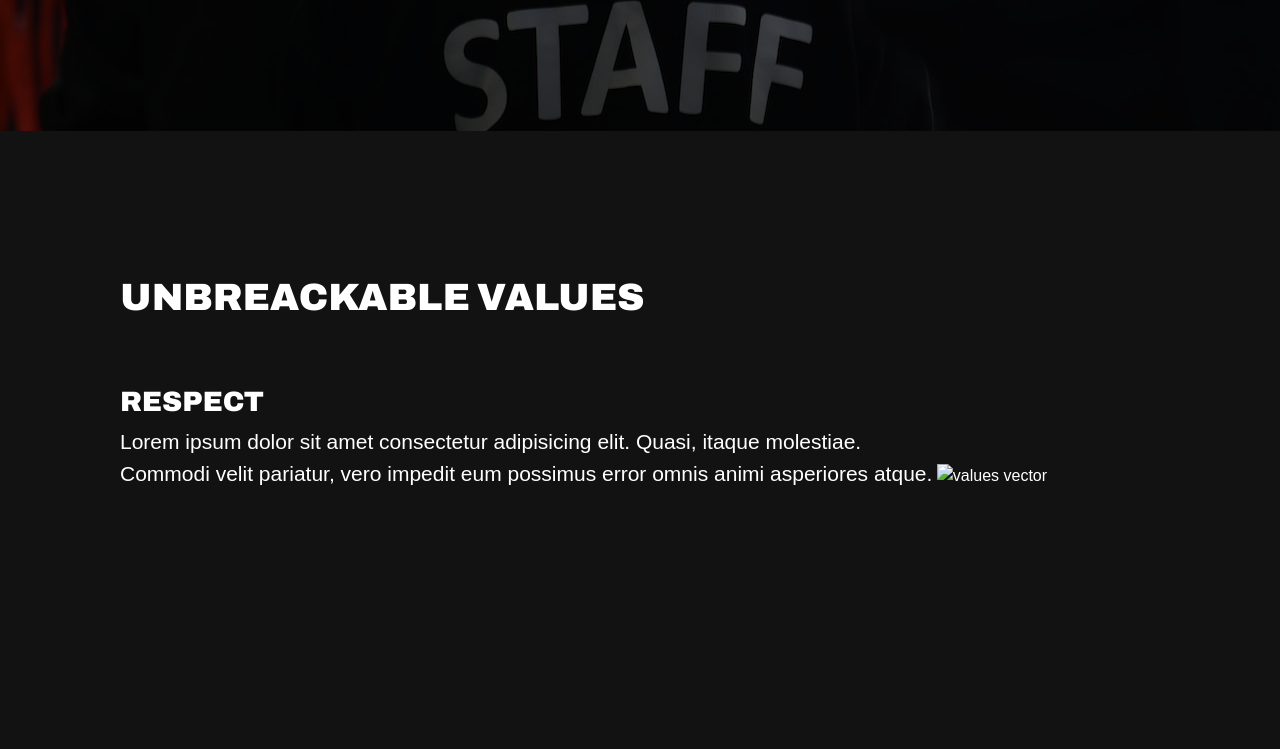
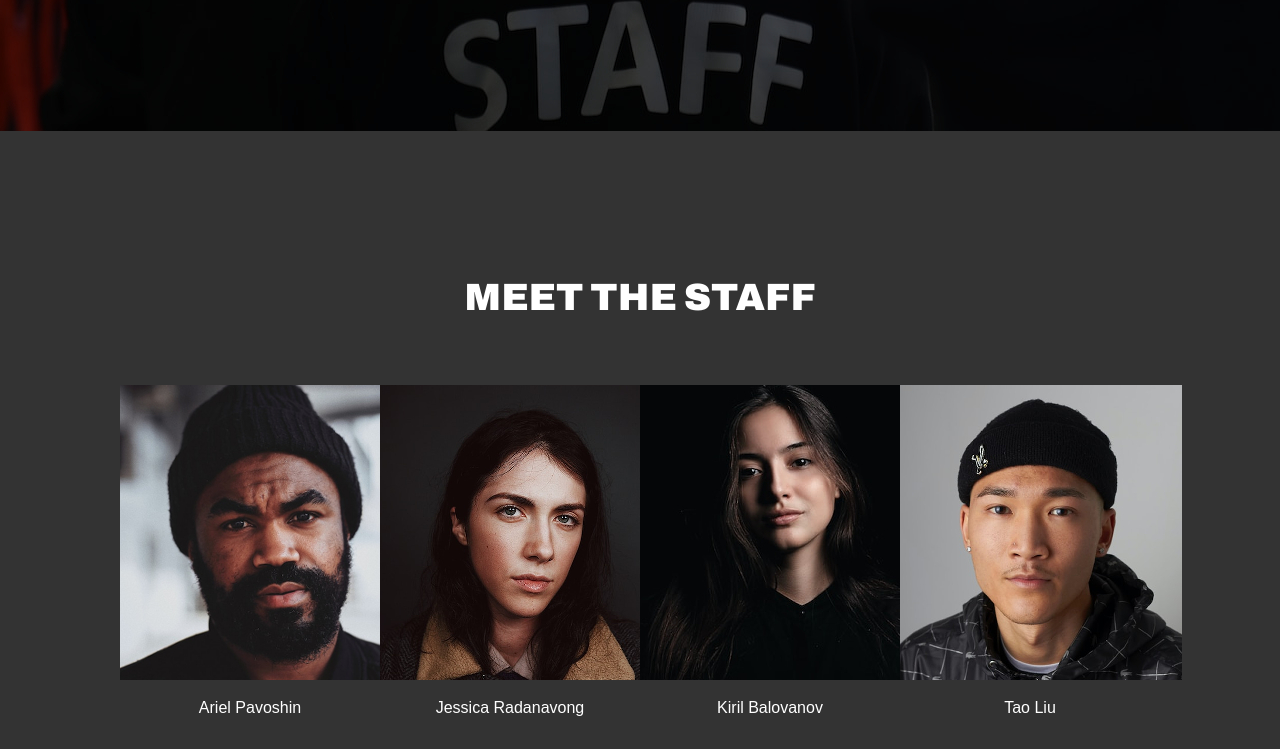
Before and after one commit to lucabarneto/PF-Barneto, a plain HTML site: page pages/about-us.html in a window 1280 px wide. Shown: the part 533-1282 px from the top of the page. Drawn offline with nearby package versions, Linux system fonts and the light colour scheme.

Commit message:
Eliminando section values

```diff
--- a/css/styles.css
+++ b/css/styles.css
@@ -364,19 +364,10 @@ nav li {
   padding-right: 0.5rem;
 }
 
-/* Values section */
-
-.values {
-  padding: 9rem 7.5rem;
-}
-
-.values-content > div {
-  display: inline-block;
-}
-
 /* Staff section*/
 
 .staff {
+  background-color: #333333;
   padding: 9rem 7.5rem;
   text-align: center;
   /* Grid 4x3 */
--- a/pages/about-us.html
+++ b/pages/about-us.html
@@ -83,25 +83,6 @@
       </p>
     </header>
     <main>
-      <section id="values" class="values">
-        <h2 class="heading margin-top-0 margin-bottom-4">
-          UNBREACKABLE VALUES
-        </h2>
-        <div class="values-content">
-          <div>
-            <h3 class="heading">RESPECT</h3>
-            <p class="text-21">
-              Lorem ipsum dolor sit amet consectetur adipisicing elit. Quasi,
-              itaque molestiae. <br />
-              Commodi velit pariatur, vero impedit eum possimus error omnis
-              animi asperiores atque.
-            </p>
-          </div>
-          <div>
-            <img src="" alt="values vector" />
-          </div>
-        </div>
-      </section>
       <section id="staff" class="staff staff-heading">
         <h2 class="heading">MEET THE STAFF</h2>
         <div class="staff__member">
```
